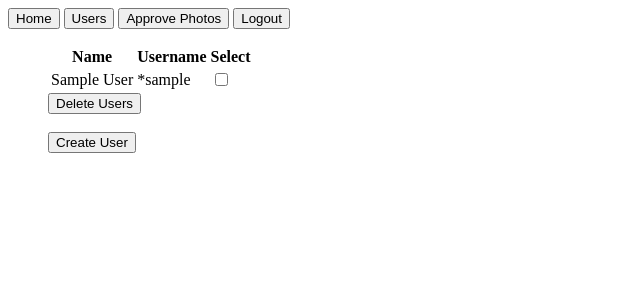
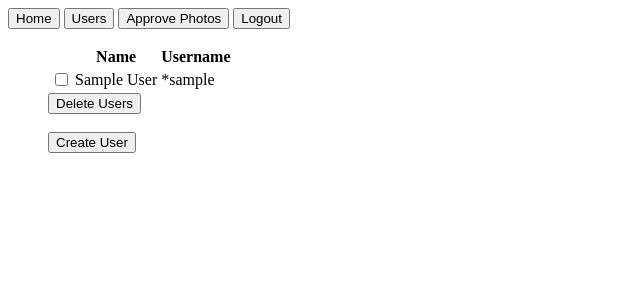
Before and after one commit to chyumin/wedding-gallery, a Flask app: page /users in a window 1280 px wide. Shown: the top 300 px of the page, without its empty margins (0-640 px from the left). Run offline with Flask 2, Linux system fonts and the light colour scheme; a user stored in the database is signed in; tables that the repository leaves empty hold one stand-in row (values such as "Sample post").

Commit message:
Change user table view

```diff
--- a/wedding_gallery/templates/users.html
+++ b/wedding_gallery/templates/users.html
@@ -8,20 +8,20 @@
     <form action="users/delete_users" method="post" novalidate>
         <table>
             <tr>
+                <th></th>
                 <th>Name</th>
                 <th>Username</th>
-                <th>Select</th>
             </tr>
             {% for user in users %}
             <tr>
+                <td>
+                    <input type="checkbox" name="checkbox-list" value="{{ user.id }}">
+                </td>
                 <td>
                     {{ user.name or ''}}
                 </td>
                 <td>
                     {{'*' if user.master }}{{ user.username }}
-                </td>
-                <td>
-                    <input type="checkbox" name="checkbox-list" value="{{ user.id }}">
                 </td>
             </tr>
             {% endfor %}
```
